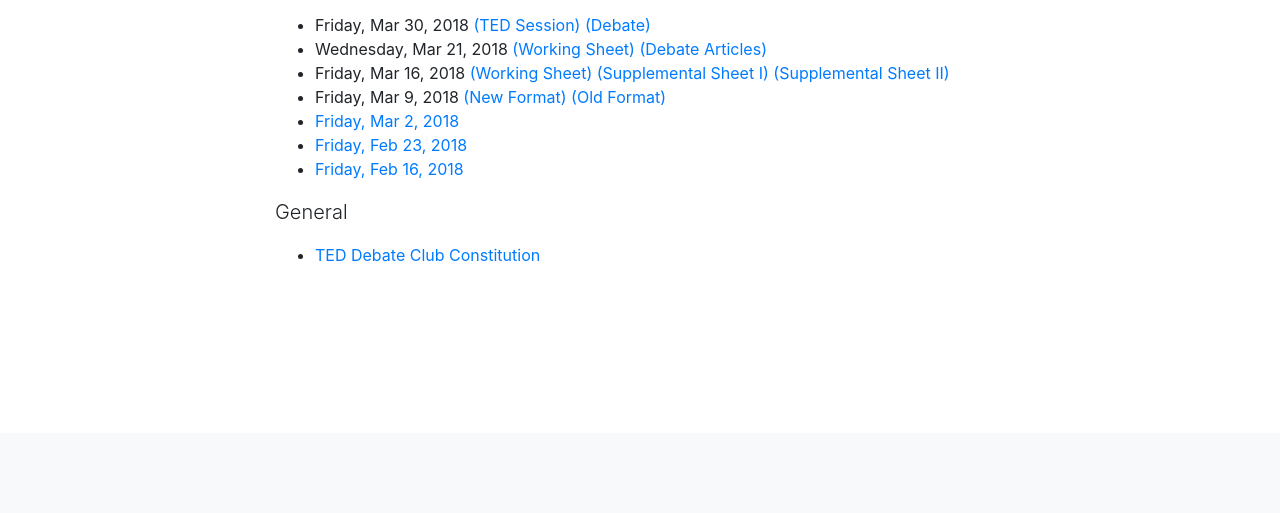
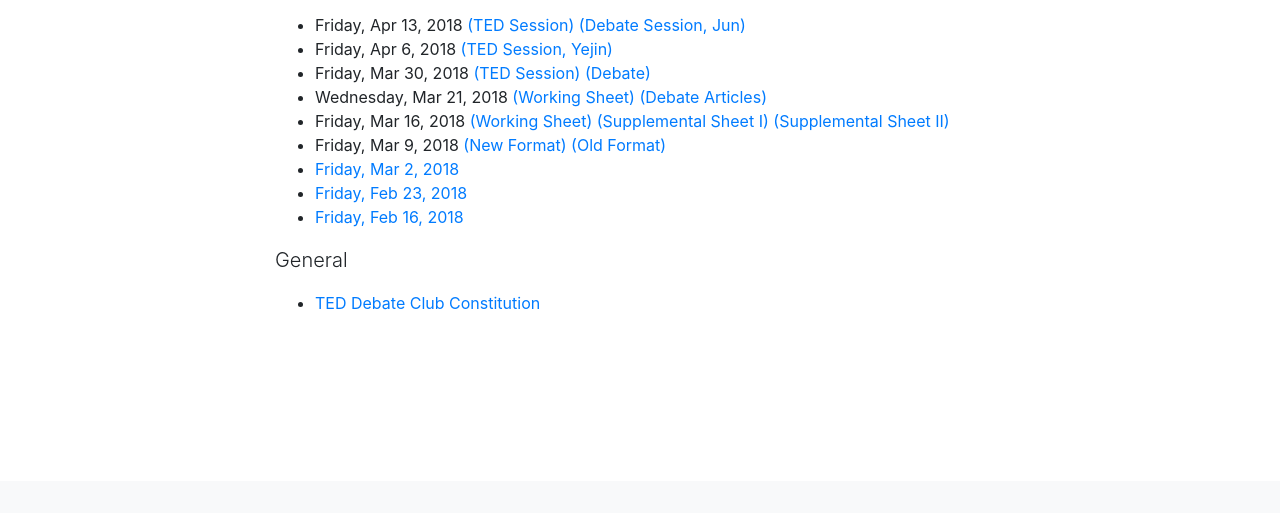
Before and after one commit to howon-kim/Tutoring-Material, a website with bundled scripts: page index.html in a window 1280 px wide. Shown: the part 587-1100 px from the top of the page. Built offline with nearby package versions, Linux system fonts and the light colour scheme.

Commit message:
Apr13 Update TED Contents

```diff
--- a/index.html
+++ b/index.html
@@ -52,6 +52,13 @@
                     <h2>TED Debate Club</h2>
                     <p class="lead">Working Sheets</p>
                     <ul>
+                        <li>Friday, Apr 13, 2018
+                            <a href="ted_debate/180413.pdf">(TED Session)</a>
+                            <a href="ted_debate/180413_debate.pdf">(Debate Session, Jun)</a>
+                        </li>
+                        <li>Friday, Apr 6, 2018
+                            <a href="ted_debate/180406.pdf">(TED Session, Yejin)</a>
+                        </li>
                         <li>Friday, Mar 30, 2018
                             <a href="ted_debate/180330.pdf">(TED Session)</a>
                             <a href="ted_debate/180330_debate.pdf">(Debate)</a>
```
Also changed, not shown: 5 other files.
